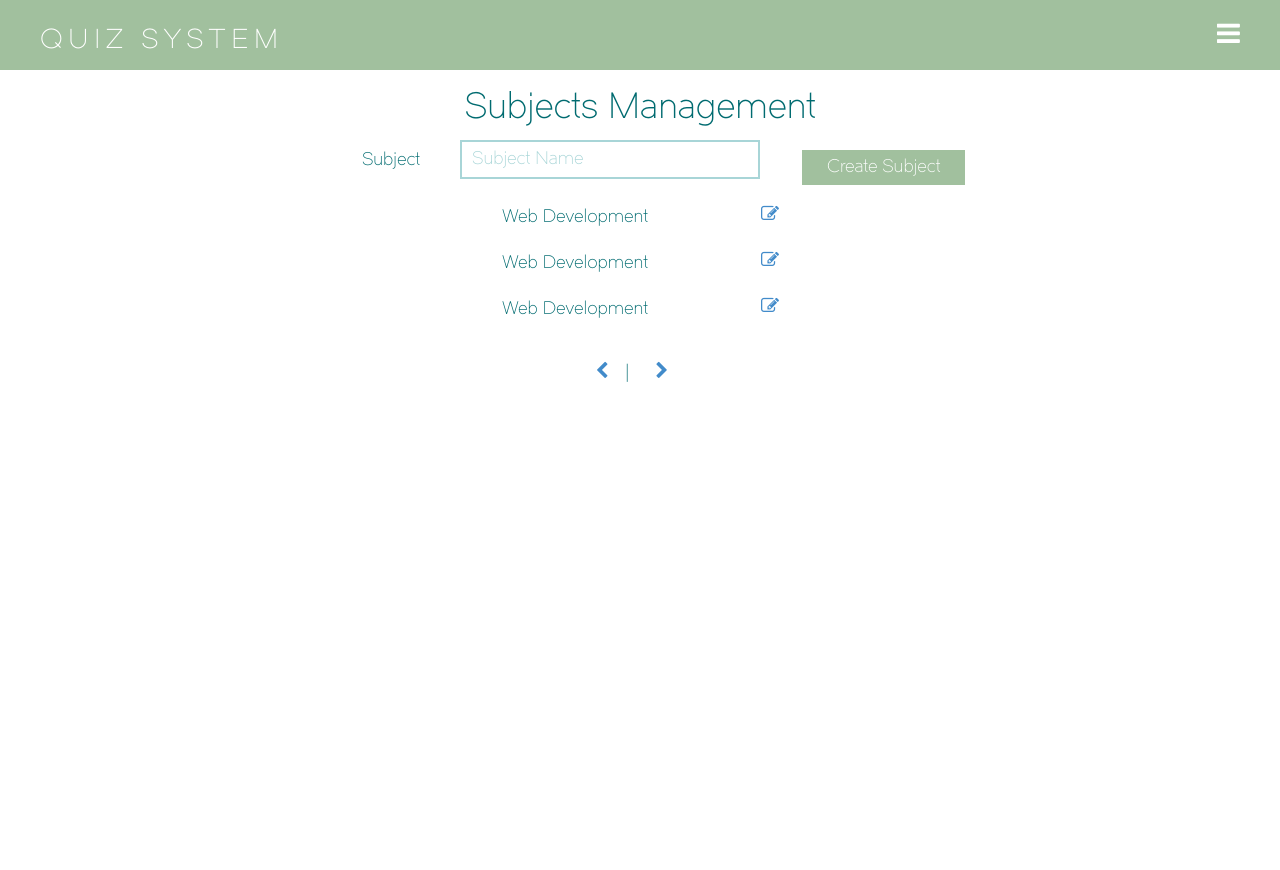
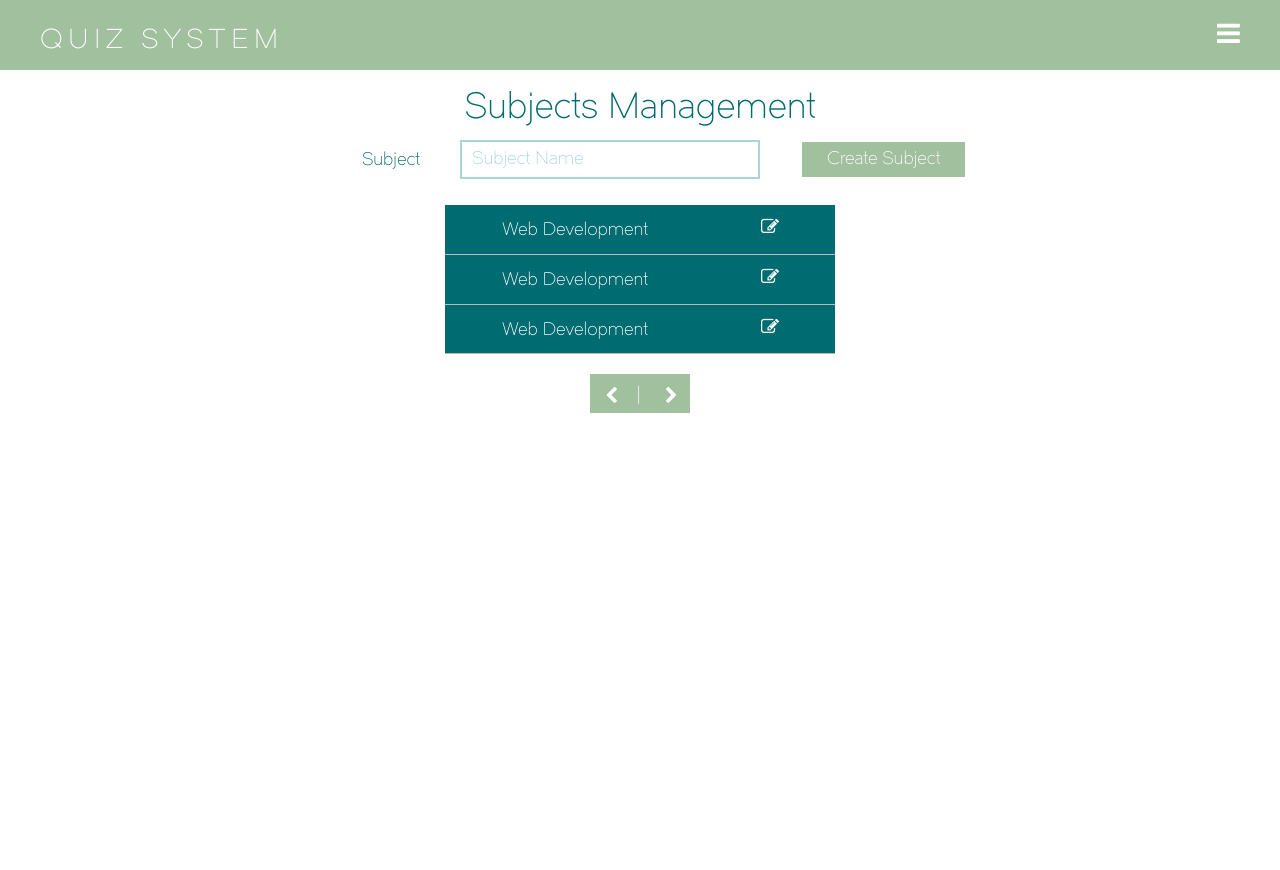
Before and after one commit to ashahmali/web-online-quiz, a CodeIgniter app: page /index.php/subject/index in a window 1280 px wide. Run offline with CodeIgniter, Linux system fonts and the light colour scheme.

Commit message:
Feature - Add Suject management style

```diff
--- a/assets/css/style.css
+++ b/assets/css/style.css
@@ -236,6 +236,33 @@ article.register .dropdown_ui {
 article.register input {
   min-width: 300px !important; }
 
+form.subject_new button {
+  position: relative;
+  top: -8px; }
+  @media (max-width: 767px) {
+    form.subject_new button {
+      top: 0; } }
+
+.subjects_list .row {
+  background: #006B70;
+  border-bottom: 1px solid #bababa;
+  margin-bottom: 0 !important;
+  padding-top: 13px; }
+  .subjects_list .row p, .subjects_list .row a {
+    color: #fff; }
+  .subjects_list .row.pagination {
+    background: #a1c09e;
+    border-radius: 0;
+    border: 0;
+    max-width: 100px; }
+    .subjects_list .row.pagination a {
+      cursor: pointer; }
+    .subjects_list .row.pagination .splitter {
+      position: relative;
+      top: -3px;
+      left: 2px;
+      margin-bottom: 0 !important; }
+
 article.login .row {
   margin-bottom: 10px; }
   article.login .row label {
--- a/assets/css/style.scss
+++ b/assets/css/style.scss
@@ -283,6 +283,54 @@ article.register{
 		min-width: 300px !important;
 	}
 }
+
+//=================================================
+//        NEW SUBJECT
+//=================================================
+
+form.subject_new{
+	button{
+		position:relative;
+		top:-8px;
+		@media (max-width: 767px){
+			top:0;
+		}
+	}
+}
+
+//=================================================
+//        SUBJECT LIST
+//=================================================
+
+.subjects_list{
+	.row{
+		background:#006B70;
+		border-bottom:1px solid #bababa;
+		margin-bottom: 0 !important;
+		padding-top:13px;
+		p,a{
+			color: #fff;
+		}
+		&.pagination{
+			background:#a1c09e;
+			border-radius:0;
+			border:0 ;
+			max-width: 100px;
+			// div:nth-child(1){
+			// 	border-right:1px solid #fff;
+			// }
+			a{
+				cursor: pointer;
+			}
+			.splitter{
+				position: relative;
+				top: -3px;
+				left: 2px;
+				margin-bottom: 0 !important;
+			}
+		}
+	}
+}
 //=================================================
 //        LOGIN
 //=================================================
```
Also changed, not shown: 1 other file.
